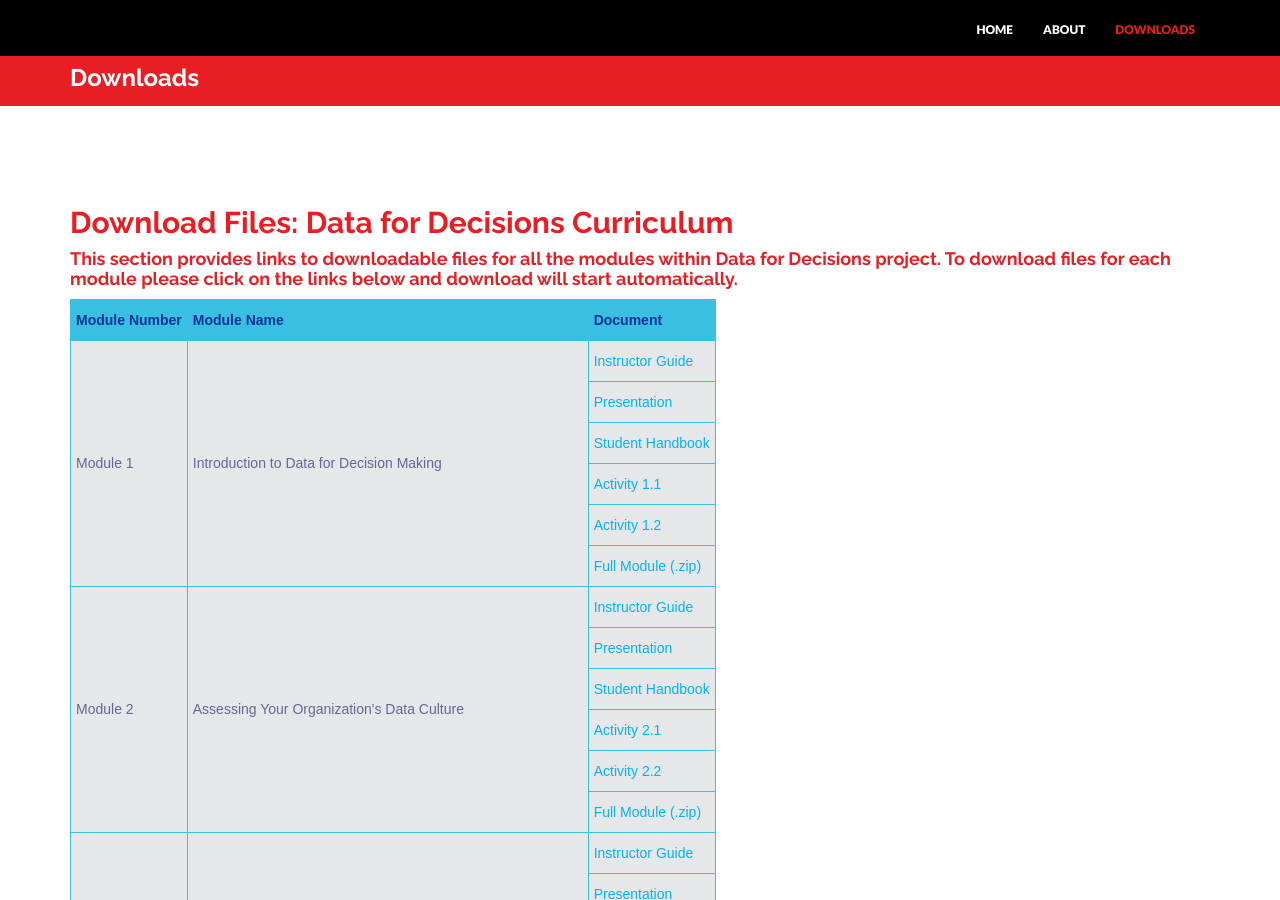
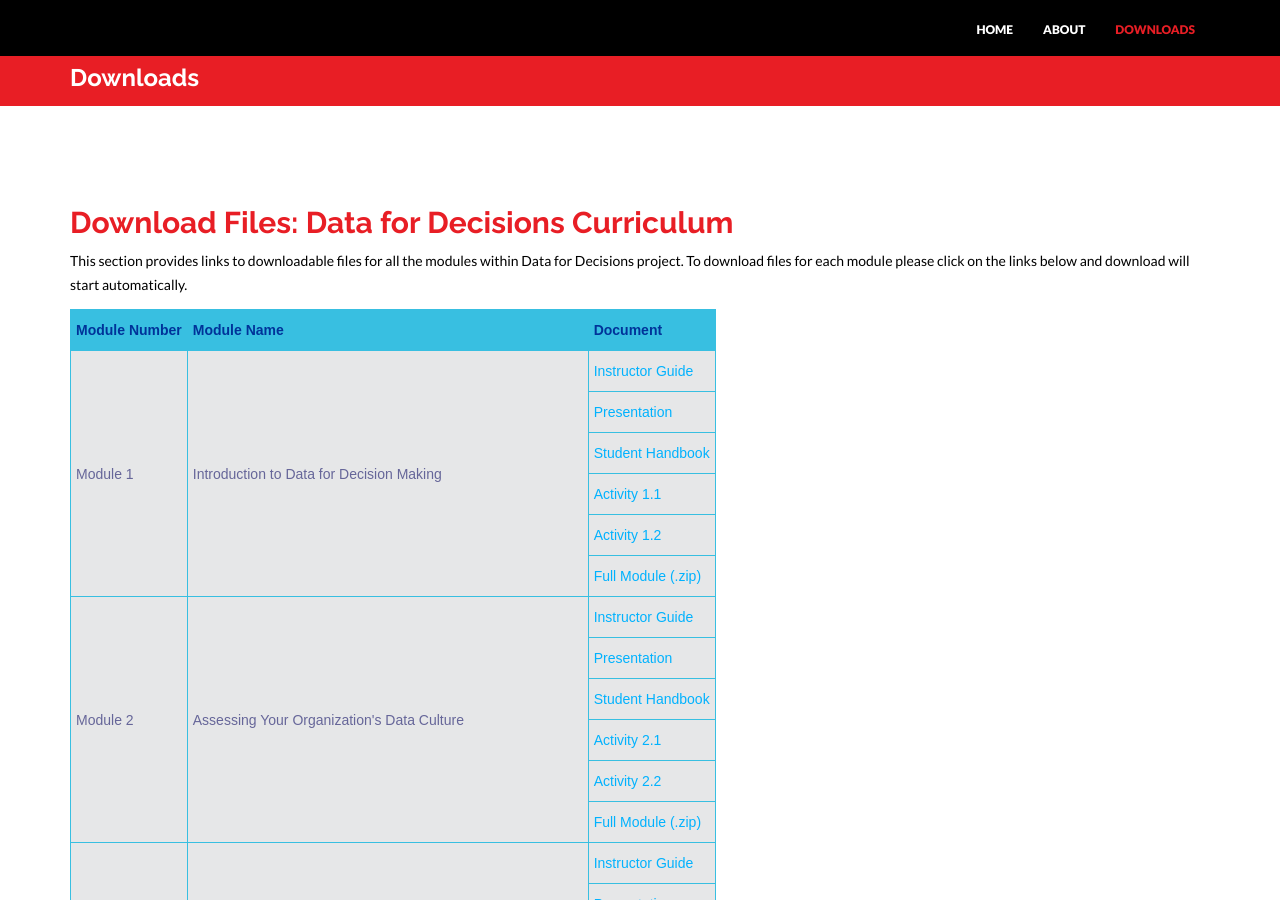
Before and after one commit to tascha/D4DM, a Jekyll site: the page built from downloads.html, in a window 1280 px wide and 900 px high. Built offline with Jekyll 4.4.1, drawn with Linux system fonts in a browser that asks for light colours; nearby versions of some CDN libraries.

```diff
--- a/downloads.html
+++ b/downloads.html
@@ -9,7 +9,7 @@ permalink: /downloads/
     <div class="row">
         <div class="col-lg-12">
             <h2>Download Files: Data for Decisions Curriculum </h2>
-            <h4>This section provides links to downloadable files for all the modules within Data for Decisions project. To download files for each module please click on the links below and download will start automatically.</h4>
+            <p>This section provides links to downloadable files for all the modules within Data for Decisions project. To download files for each module please click on the links below and download will start automatically.</p>
 <style type="text/css">
 .tg  {border-collapse:collapse;border-spacing:0;border-color:#38bfe1;}
 .tg td{font-family:Arial, sans-serif;font-size:14px;padding:10px 5px;border-style:solid;border-width:1px;overflow:hidden;word-break:normal;border-color:#38bfe1;color:#669;background-color:#e6e7e8;}
```
